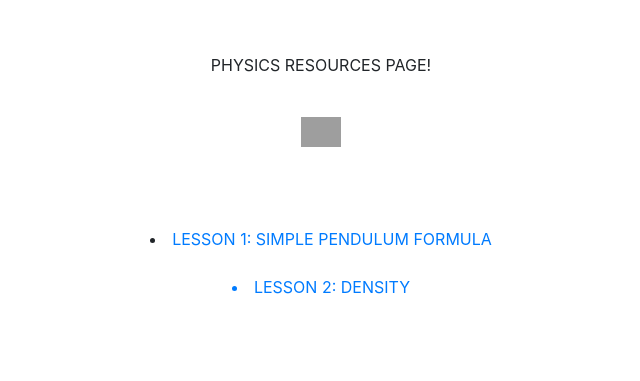
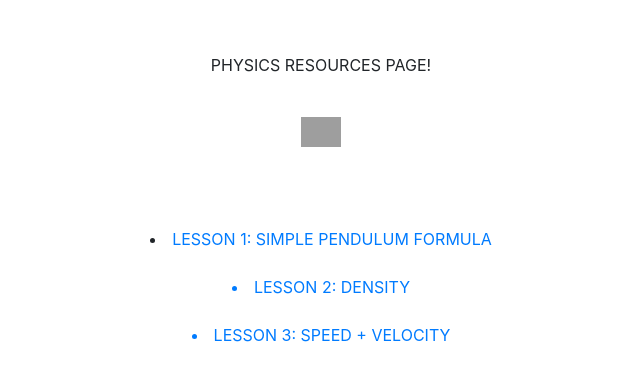
Before and after one commit to e1em/e1em.github.io, a plain HTML site: page physics.html in a window 1280 px wide. Shown: the part 51-432 px from the top of the page, without its empty margins (319-959 px from the left). Drawn offline with nearby package versions, Linux system fonts and the light colour scheme; grey boxes are pictures that could not be loaded.

Commit message:
Update physics.html

```diff
--- a/physics.html
+++ b/physics.html
@@ -20,4 +20,6 @@
 <a href="phys1.html"><li align="center">LESSON 1: SIMPLE PENDULUM FORMULA</li></a>
 <br>
 <a href="phys2.html"> <li align="center">LESSON 2: DENSITY </li></a>
+<br>
+<a href="phys3.html"> <li align="center">LESSON 3: SPEED + VELOCITY </li></a>
 </p>
```
